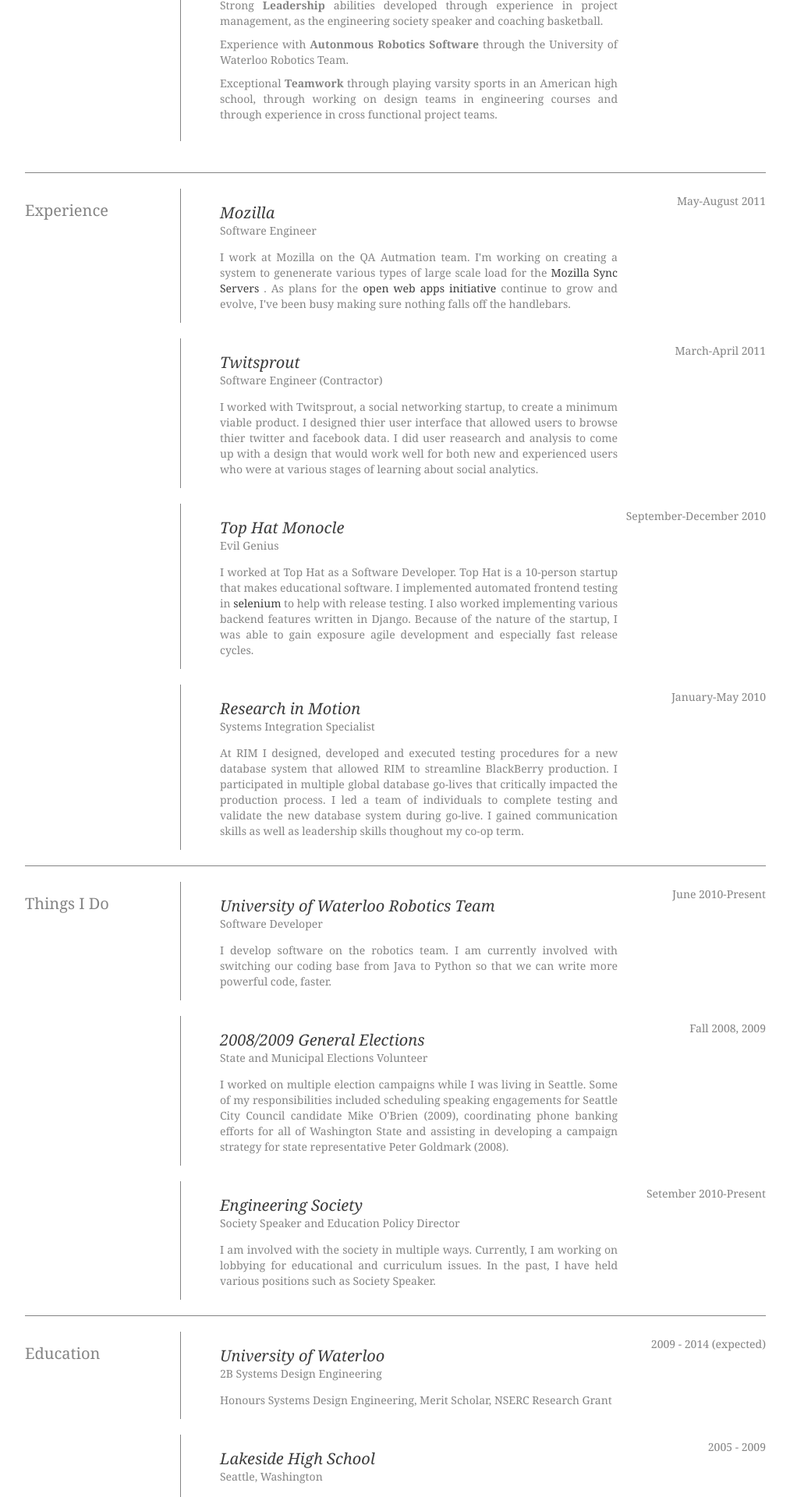
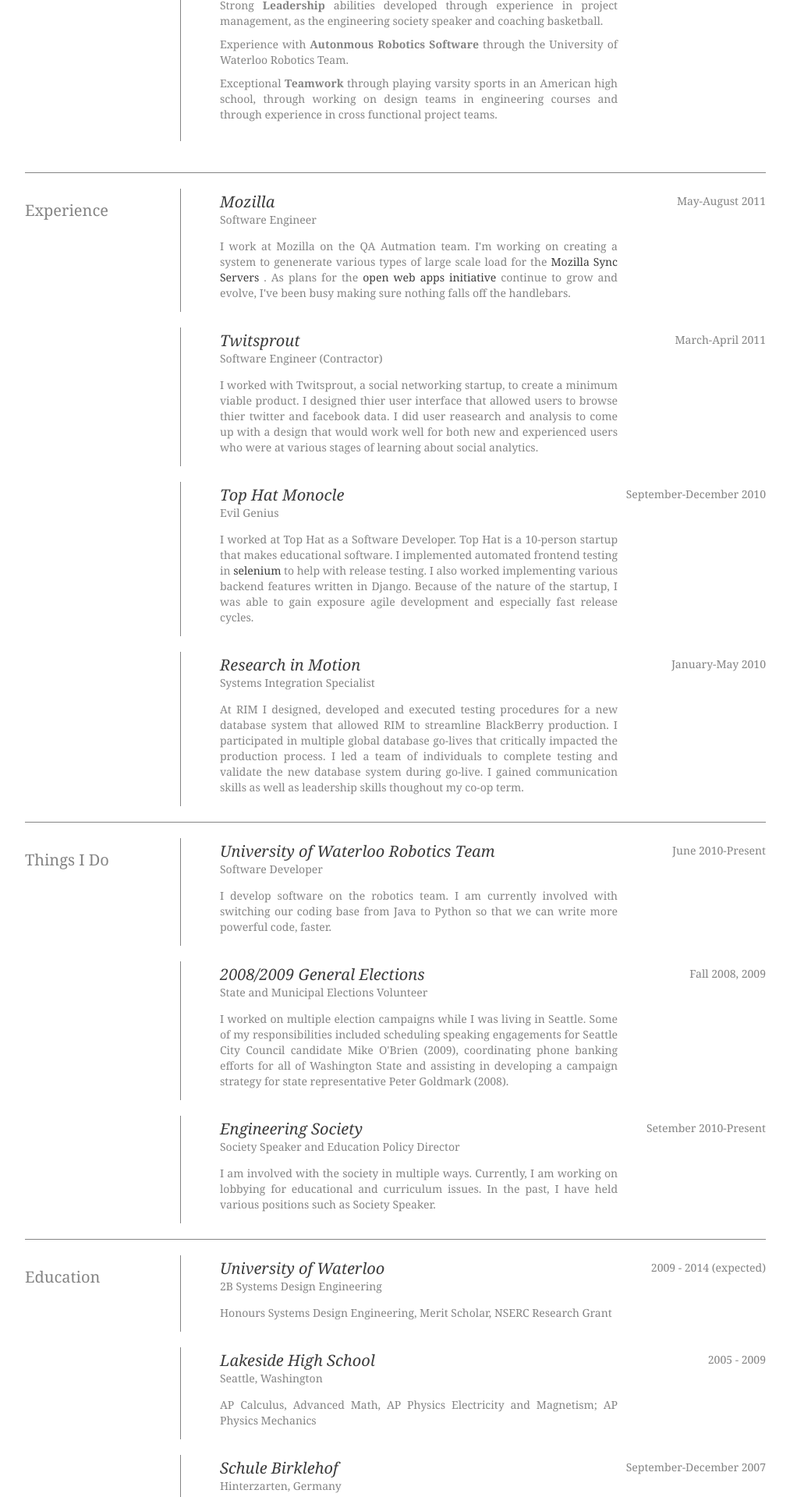
Before and after one commit to tallowen/tallowen.github.com, a Jekyll site: the page resume.html, which Jekyll copies as it is, in a window 1280 px wide. Shown: the part 323-2243 px from the top of the page at 78% size, without its empty margins (133-1146 px from the left). Built offline with Jekyll 4.4.1, drawn with Linux system fonts in a browser that asks for light colours.

Commit message:
changed margins to make it look less stupid (line height of h3 vs dates in sections)

```diff
--- a/resume.html
+++ b/resume.html
@@ -169,8 +169,8 @@
 
 .section h3 {
   line-height: 22px;
-  margin-bottom: 24px;
   font-style: italic;
+  margin: 6px 0px 24px 0px;
 }
 
 .section h4 {
```
